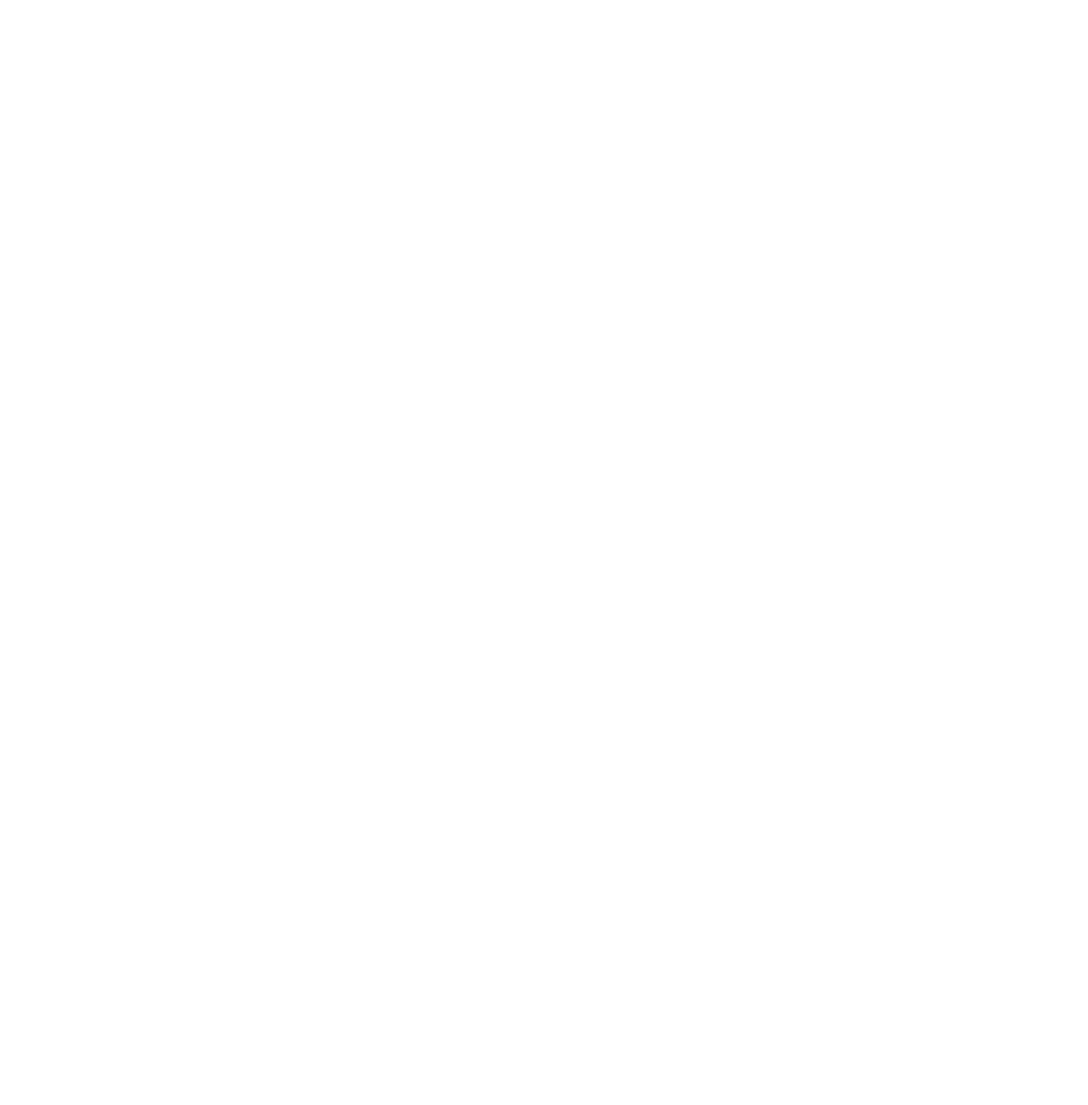
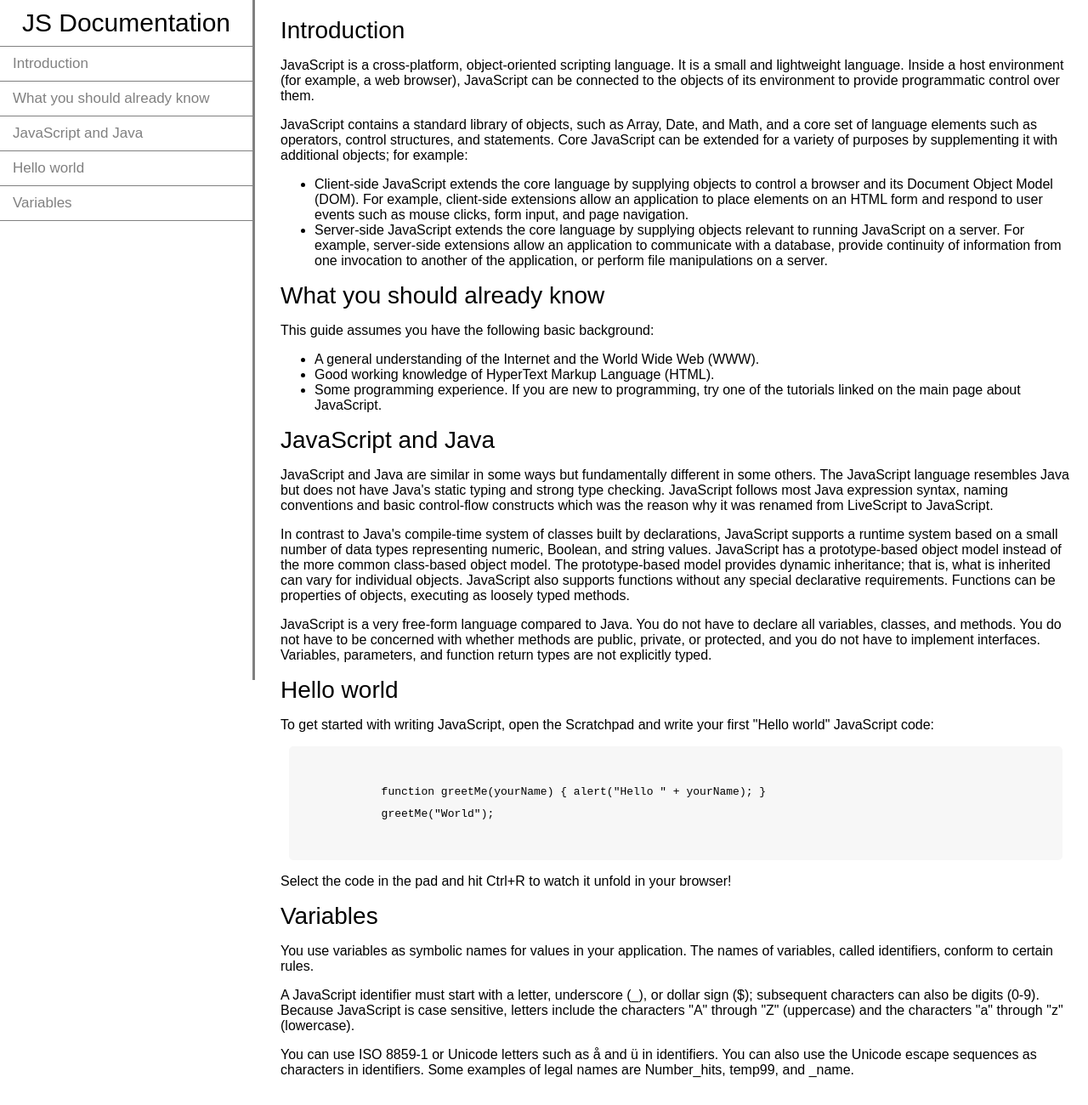
Before and after one commit to denilson-junior/TechnicalDocumentationPage, a plain HTML site: page index.html in a window 1280 px wide. Shown: the whole page at 85% size. Before the commit the page ends 800 px from the top, so only its background shows below. Drawn offline with Linux system fonts and the light colour scheme.

Commit message:
adding content and structuring the page

```diff
--- a/index.html
+++ b/index.html
@@ -1,26 +1,144 @@
 <!DOCTYPE html>
 <html lang="en">
   <head>
-  <meta charset="UTF-8">
-  <meta name="viewport" content="width=device-width, initial-scale=1.0">
+    <meta charset="UTF-8" />
+    <meta name="viewport" content="width=device-width, initial-scale=1.0" />
+    <link rel="stylesheet" href="main.css" />
     <title>Technical Documentation Page</title>
   </head>
   <body>
+    <nav id="navbar">
+      <header>JS Documentation</header>
+      <ul>
+        <li><a class="nav-link" href="#introduction">Introduction</a></li>
+        <li>
+          <a class="nav-link" href="#what_you_should_already_know"
+            >What you should already know</a
+          >
+        </li>
+        <li>
+          <a class="nav-link" href="#javascript_and_java"
+            >JavaScript and Java</a
+          >
+        </li>
+        <li><a class="nav-link" href="#hello_world">Hello world</a></li>
+        <li><a class="nav-link" href="#variables">Variables</a></li>
+      </ul>
+    </nav>
     <main id="main-doc">
       <section id="introduction" class="main-section">
-      <header></header>
+        <header>Introduction</header>
+        <p>
+          JavaScript is a cross-platform, object-oriented scripting language. It
+          is a small and lightweight language. Inside a host environment (for
+          example, a web browser), JavaScript can be connected to the objects of
+          its environment to provide programmatic control over them.
+        </p>
+        <p>
+          JavaScript contains a standard library of objects, such as Array,
+          Date, and Math, and a core set of language elements such as operators,
+          control structures, and statements. Core JavaScript can be extended
+          for a variety of purposes by supplementing it with additional objects;
+          for example:
+        </p>
+        <ul>
+          <li>
+            Client-side JavaScript extends the core language by supplying
+            objects to control a browser and its Document Object Model (DOM).
+            For example, client-side extensions allow an application to place
+            elements on an HTML form and respond to user events such as mouse
+            clicks, form input, and page navigation.
+          </li>
+          <li>
+            Server-side JavaScript extends the core language by supplying
+            objects relevant to running JavaScript on a server. For example,
+            server-side extensions allow an application to communicate with a
+            database, provide continuity of information from one invocation to
+            another of the application, or perform file manipulations on a
+            server.
+          </li>
+        </ul>
       </section>
       <section id="what_you_should_already_know" class="main-section">
-      <header></header>
+        <header>What you should already know</header>
+        <p>This guide assumes you have the following basic background:</p>
+        <ul>
+          <li>
+            A general understanding of the Internet and the World Wide Web
+            (WWW).
+          </li>
+          <li>Good working knowledge of HyperText Markup Language (HTML).</li>
+          <li>
+            Some programming experience. If you are new to programming, try one
+            of the tutorials linked on the main page about JavaScript.
+          </li>
+        </ul>
       </section>
       <section id="javascript_and_java" class="main-section">
-      <header></header>
+        <header>JavaScript and Java</header>
+        <p>
+          JavaScript and Java are similar in some ways but fundamentally
+          different in some others. The JavaScript language resembles Java but
+          does not have Java's static typing and strong type checking.
+          JavaScript follows most Java expression syntax, naming conventions and
+          basic control-flow constructs which was the reason why it was renamed
+          from LiveScript to JavaScript.
+        </p>
+        <p>
+          In contrast to Java's compile-time system of classes built by
+          declarations, JavaScript supports a runtime system based on a small
+          number of data types representing numeric, Boolean, and string values.
+          JavaScript has a prototype-based object model instead of the more
+          common class-based object model. The prototype-based model provides
+          dynamic inheritance; that is, what is inherited can vary for
+          individual objects. JavaScript also supports functions without any
+          special declarative requirements. Functions can be properties of
+          objects, executing as loosely typed methods.
+        </p>
+        <p>
+          JavaScript is a very free-form language compared to Java. You do not
+          have to declare all variables, classes, and methods. You do not have
+          to be concerned with whether methods are public, private, or
+          protected, and you do not have to implement interfaces. Variables,
+          parameters, and function return types are not explicitly typed.
+        </p>
       </section>
       <section id="hello_world" class="main-section">
-      <header></header>
+        <header>Hello world</header>
+        <article>
+          <p>
+            To get started with writing JavaScript, open the Scratchpad and
+            write your first "Hello world" JavaScript code:
+          </p>
+          <code>
+            function greetMe(yourName) { alert("Hello " + yourName); }
+            greetMe("World");
+          </code>
+          <p>
+            Select the code in the pad and hit Ctrl+R to watch it unfold in your
+            browser!
+          </p>
+        </article>
       </section>
       <section id="variables" class="main-section">
-      <header></header>
+        <header>Variables</header>
+        <p>
+          You use variables as symbolic names for values in your application.
+          The names of variables, called identifiers, conform to certain rules.
+        </p>
+        <p>
+          A JavaScript identifier must start with a letter, underscore (_), or
+          dollar sign ($); subsequent characters can also be digits (0-9).
+          Because JavaScript is case sensitive, letters include the characters
+          "A" through "Z" (uppercase) and the characters "a" through "z"
+          (lowercase).
+        </p>
+        <p>
+          You can use ISO 8859-1 or Unicode letters such as å and ü in
+          identifiers. You can also use the Unicode escape sequences as
+          characters in identifiers. Some examples of legal names are
+          Number_hits, temp99, and _name.
+        </p>
       </section>
     </main>
   </body>
--- a/main.css
+++ b/main.css
@@ -0,0 +1,67 @@
+* {
+  box-sizing: border-box;
+}
+
+body {
+  margin: 0;
+  padding: 0;
+  font-family: sans-serif;
+}
+
+#navbar {
+  position: fixed;
+  min-width: 290px;
+  top: 0;
+  left: 0;
+  width: 300px;
+  border-right: solid;
+  border-color: grey;
+  height: 100%;
+}
+
+#navbar > header {
+  border-bottom: 1px solid grey;
+  font-size: 30px;
+  padding: 10px 0px;
+  text-align: center;
+}
+
+#navbar > ul {
+  margin: 0;
+  padding: 0;
+}
+
+#navbar > ul > li {
+  list-style: none;
+  border-bottom: 1px solid grey;
+  padding: 10px 15px;
+  font-size: 17px;
+}
+
+.nav-link {
+  color: grey;
+  text-decoration: none;
+}
+
+#main-doc {
+  position: absolute;
+  margin-left: 310px;
+  padding: 20px;
+  margin-bottom: 110px;
+}
+
+.main-section header {
+  font-size: 28px;
+  font-weight: 500;
+}
+
+.main-section > article > code {
+  display: block;
+  padding: 15px;
+  margin: 10px;
+  position: relative;
+  border-radius: 5px;
+  white-space: pre;
+  line-height: 2;
+  background-color: #f7f7f7;
+}
```
Lines whose indentation alone changed are shown as unchanged.
